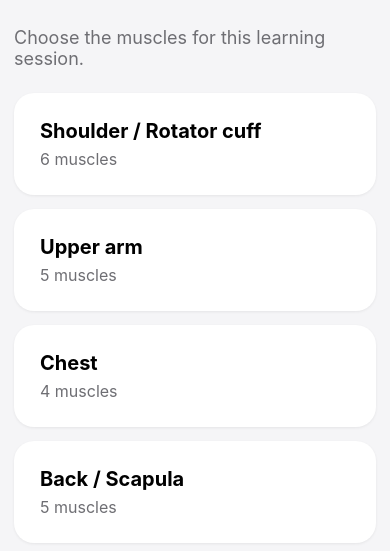
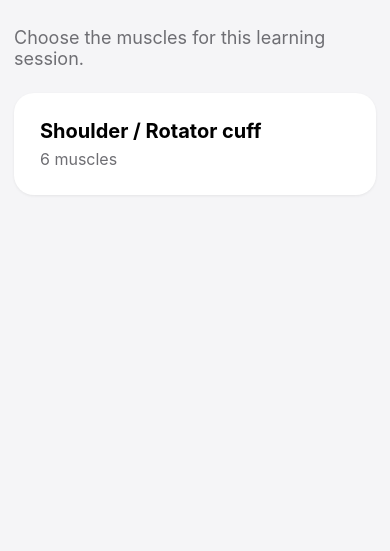
Before and after one commit to ChrisInDenmark/anatomy-trainer, a plain HTML site: page index.html in a window 390 px wide. Shown: the part 79-630 px from the top of the page. Drawn offline with Linux system fonts and the light colour scheme.

Commit message:
Add files via upload

```diff
--- a/app.js
+++ b/app.js
@@ -1,7 +1,72 @@
-let muscles=[],session=[],index=0;const $=s=>document.querySelector(s),$$=s=>[...document.querySelectorAll(s)];
-fetch('muscles.json').then(r=>r.json()).then(d=>{muscles=d;renderAreas()});
-function renderAreas(){const groups={};muscles.forEach(m=>(groups[m.region]??=[]).push(m));$('#areas').innerHTML=Object.entries(groups).map(([n,l])=>`<button class="area" data-area="${n}"><strong>${n}</strong><span>${l.length} muscles</span></button>`).join('');$$('.area').forEach(b=>b.onclick=()=>start(b.dataset.area))}
-function start(a){session=muscles.filter(m=>m.region===a);index=0;$('#areaScreen').classList.add('hidden');$('#studyScreen').classList.remove('hidden');$('#changeArea').classList.remove('hidden');$('#pageTitle').textContent='Flip cards';$('#areaName').textContent=a;show()}
-function show(){const m=session[index];$('#counter').textContent=`${index+1} / ${session.length}`;const img=$('#muscleImage'),fb=$('#imageFallback');fb.classList.add('hidden');img.classList.remove('hidden');img.src=m.localImage||m.image;img.alt='Muscle study image';img.onerror=()=>{img.classList.add('hidden');fb.classList.remove('hidden')};const v={name:m.name,origin:m.origin,insertion:m.insertion,action:m.action};$$('.fact').forEach((f,i)=>{f.classList.remove('revealed');f.classList.toggle('locked',i!==0);f.querySelector('.answer').textContent=v[f.dataset.key]||'—';const b=f.querySelector('.reveal');b.textContent='Reveal';b.classList.remove('done')});$('#previous').disabled=index===0}
-$$('.reveal').forEach(b=>b.onclick=()=>{const f=b.closest('.fact');if(f.classList.contains('revealed'))return;f.classList.add('revealed');b.textContent='Shown';b.classList.add('done');const n=f.nextElementSibling;if(n?.classList.contains('fact'))n.classList.remove('locked')});
-$('#next').onclick=()=>{index=(index+1)%session.length;show();window.scrollTo({top:0,behavior:'smooth'})};$('#previous').onclick=()=>{if(index>0){index--;show();window.scrollTo({top:0,behavior:'smooth'})}};$('#changeArea').onclick=()=>{$('#studyScreen').classList.add('hidden');$('#areaScreen').classList.remove('hidden');$('#changeArea').classList.add('hidden');$('#pageTitle').textContent='Choose an area'};
+let muscles=[],session=[],index=0,step=0;
+const $=s=>document.querySelector(s), $$=s=>[...document.querySelectorAll(s)];
+const steps=["name","origin","insertion","action"];
+const labels=["Reveal Name","Reveal Origin","Reveal Insertion","Reveal Action"];
+
+fetch("muscles.json").then(r=>r.json()).then(d=>{muscles=d;renderAreas()});
+
+function renderAreas(){
+  const groups={};
+  muscles.forEach(m=>(groups[m.region||"Shoulder / Rotator cuff"]??=[]).push(m));
+  $("#areas").innerHTML=Object.entries(groups).map(([n,l])=>
+    `<button class="area" data-area="${n}"><strong>${n}</strong><span>${l.length} muscles</span></button>`
+  ).join("");
+  $$(".area").forEach(b=>b.onclick=()=>start(b.dataset.area));
+}
+function start(area){
+  session=muscles.filter(m=>(m.region||"Shoulder / Rotator cuff")===area);
+  index=0; step=0;
+  $("#areaScreen").classList.add("hidden");
+  $("#studyScreen").classList.remove("hidden");
+  $("#changeArea").classList.remove("hidden");
+  $("#pageTitle").textContent="Flip cards";
+  $("#areaName").textContent=area;
+  show();
+}
+function show(){
+  step=0;
+  const m=session[index];
+  $("#counter").textContent=`${index+1} / ${session.length}`;
+  const img=$("#muscleImage"), fb=$("#imageFallback");
+  fb.classList.add("hidden"); img.classList.remove("hidden");
+  img.src=m.localImage||m.image;
+  img.alt="Muscle study image";
+  img.onerror=()=>{img.classList.add("hidden");fb.classList.remove("hidden")};
+
+  const values={name:m.name,origin:m.origin,insertion:m.insertion,action:m.action};
+  $$(".fact").forEach((f,i)=>{
+    f.classList.remove("revealed");
+    f.classList.toggle("locked",i!==0);
+    f.querySelector(".answer").textContent=values[f.dataset.key]||"—";
+  });
+  $("#previous").disabled=index===0;
+  $("#revealNext").textContent=labels[0];
+}
+$("#revealNext").onclick=()=>{
+  if(step<4){
+    const f=$(`.fact[data-key="${steps[step]}"]`);
+    f.classList.remove("locked");
+    f.classList.add("revealed");
+    step++;
+    if(step<4){
+      const next=$(`.fact[data-key="${steps[step]}"]`);
+      next.classList.remove("locked");
+      $("#revealNext").textContent=labels[step];
+    }else{
+      $("#revealNext").textContent="Next Muscle";
+    }
+  }else{
+    index=(index+1)%session.length;
+    show();
+    window.scrollTo({top:0,behavior:"smooth"});
+  }
+};
+$("#previous").onclick=()=>{
+  if(index>0){index--;show();window.scrollTo({top:0,behavior:"smooth"})}
+};
+$("#changeArea").onclick=()=>{
+  $("#studyScreen").classList.add("hidden");
+  $("#areaScreen").classList.remove("hidden");
+  $("#changeArea").classList.add("hidden");
+  $("#pageTitle").textContent="Choose an area";
+};
--- a/muscles.json
+++ b/muscles.json
@@ -10,9 +10,9 @@
     "view": "posterior",
     "x": 42,
     "y": 29,
-    "image": "images/supraspinatus.png",
+    "image": "https://upload.wikimedia.org/wikipedia/commons/e/e9/Supraspinatus.PNG",
     "imageSource": "Wikimedia Commons / Gray's Anatomy",
-    "localImage": "images/supraspinatus.png",
+    "localImage": "",
     "sourceFile": "Supraspinatus muscle back3.png"
   },
   {
@@ -26,9 +26,9 @@
     "view": "posterior",
     "x": 43,
     "y": 36,
-    "image": "images/infraspinatus.png",
+    "image": "https://upload.wikimedia.org/wikipedia/commons/2/2b/Gray_%E2%80%94_musculus_infraspinatus.png",
     "imageSource": "Wikimedia Commons / Gray's Anatomy",
-    "localImage": "images/infraspinatus.png",
+    "localImage": "",
     "sourceFile": "Infraspinatus muscle back2.png"
   },
   {
@@ -42,9 +42,9 @@
     "view": "posterior",
     "x": 45,
     "y": 42,
-    "image": "images/teres-minor.png",
+    "image": "https://upload.wikimedia.org/wikipedia/commons/6/6c/Gray_%E2%80%94_musculus_teres_minor.png",
     "imageSource": "Wikimedia Commons / Gray's Anatomy",
-    "localImage": "images/teres-minor.png",
+    "localImage": "",
     "sourceFile": "Teres minor muscle back.png"
   },
   {
@@ -58,9 +58,9 @@
     "view": "anterior",
     "x": 42,
     "y": 34,
-    "image": "images/subscapularis.png",
+    "image": "https://upload.wikimedia.org/wikipedia/commons/8/8e/Gray_%E2%80%94_musculus_subscapularis.png",
     "imageSource": "Wikimedia Commons / Gray's Anatomy",
-    "localImage": "images/subscapularis.png",
+    "localImage": "",
     "sourceFile": "Subscapularis muscle frontal.png"
   },
   {
@@ -74,106 +74,10 @@
     "view": "anterior",
     "x": 31,
     "y": 28,
-    "image": "images/deltoid.png",
+    "image": "https://upload.wikimedia.org/wikipedia/commons/3/39/Gray_%E2%80%94_deltoideus.png",
     "imageSource": "Wikimedia Commons / Gray's Anatomy",
-    "localImage": "images/deltoid.png",
+    "localImage": "",
     "sourceFile": "Deltoid muscle top.png"
-  },
-  {
-    "id": "biceps",
-    "name": "Biceps brachii",
-    "region": "Upper arm",
-    "origin": "Supraglenoid tubercle and coracoid process",
-    "insertion": "Radial tuberosity and bicipital aponeurosis",
-    "action": "Supinates forearm and flexes elbow",
-    "nerve": "Musculocutaneous nerve (C5–C6)",
-    "view": "anterior",
-    "x": 34,
-    "y": 45,
-    "image": "images/biceps.png",
-    "imageSource": "Wikimedia Commons / Gray's Anatomy",
-    "localImage": "images/biceps.png",
-    "sourceFile": "Biceps brachii muscle01.png"
-  },
-  {
-    "id": "brachialis",
-    "name": "Brachialis",
-    "region": "Upper arm",
-    "origin": "Distal half of anterior humerus",
-    "insertion": "Ulnar tuberosity and coronoid process",
-    "action": "Primary elbow flexor",
-    "nerve": "Musculocutaneous nerve; radial contribution",
-    "view": "anterior",
-    "x": 35,
-    "y": 53,
-    "image": "images/brachialis.png",
-    "imageSource": "Wikimedia Commons / Gray's Anatomy",
-    "localImage": "images/brachialis.png",
-    "sourceFile": "Brachialis muscle01.png"
-  },
-  {
-    "id": "coracobrachialis",
-    "name": "Coracobrachialis",
-    "region": "Upper arm",
-    "origin": "Coracoid process",
-    "insertion": "Middle medial humerus",
-    "action": "Flexes and adducts arm",
-    "nerve": "Musculocutaneous nerve (C5–C7)",
-    "view": "anterior",
-    "x": 41,
-    "y": 42,
-    "image": "images/coracobrachialis.png",
-    "imageSource": "Wikimedia Commons / Gray's Anatomy",
-    "localImage": "images/coracobrachialis.png",
-    "sourceFile": "Coracobrachialis muscle01.png"
-  },
-  {
-    "id": "triceps",
-    "name": "Triceps brachii",
-    "region": "Upper arm",
-    "origin": "Infraglenoid tubercle and posterior humerus",
-    "insertion": "Olecranon of ulna",
-    "action": "Extends elbow; long head assists arm extension/adduction",
-    "nerve": "Radial nerve (C6–C8)",
-    "view": "posterior",
-    "x": 35,
-    "y": 48,
-    "image": "images/triceps.png",
-    "imageSource": "Wikimedia Commons / Gray's Anatomy",
-    "localImage": "images/triceps.png",
-    "sourceFile": "Triceps brachii muscle07.png"
-  },
-  {
-    "id": "pectoralis-major",
-    "name": "Pectoralis major",
-    "region": "Chest",
-    "origin": "Clavicle, sternum and upper costal cartilages",
-    "insertion": "Lateral lip of intertubercular sulcus of humerus",
-    "action": "Adducts and internally rotates arm; assists flexion",
-    "nerve": "Lateral and medial pectoral nerves",
-    "view": "anterior",
-    "x": 45,
-    "y": 29,
-    "image": "images/pectoralis-major.png",
-    "imageSource": "Wikimedia Commons / Gray's Anatomy",
-    "localImage": "images/pectoralis-major.png",
-    "sourceFile": "Gray410.png"
-  },
-  {
-    "id": "latissimus-dorsi",
-    "name": "Latissimus dorsi",
-    "region": "Back / Scapula",
-    "origin": "Lower thoracic spine, thoracolumbar fascia, iliac crest",
-    "insertion": "Floor of intertubercular sulcus of humerus",
-    "action": "Extends, adducts and internally rotates arm",
-    "nerve": "Thoracodorsal nerve (C6–C8)",
-    "view": "posterior",
-    "x": 46,
-    "y": 52,
-    "image": "images/latissimus-dorsi.png",
-    "imageSource": "Wikimedia Commons / Gray's Anatomy",
-    "localImage": "images/latissimus-dorsi.png",
-    "sourceFile": "Latissimus dorsi muscle back2.png"
   },
   {
     "id": "teres-major",
@@ -186,137 +90,9 @@
     "view": "posterior",
     "x": 45,
     "y": 45,
-    "image": "images/teres-major.png",
+    "image": "https://upload.wikimedia.org/wikipedia/commons/c/c2/Gray_%E2%80%94_musculus_teres_major.png",
     "imageSource": "Wikimedia Commons / Gray's Anatomy",
-    "localImage": "images/teres-major.png",
+    "localImage": "",
     "sourceFile": "Teres major muscle back.png"
-  },
-  {
-    "id": "serratus-anterior",
-    "name": "Serratus anterior",
-    "region": "Chest",
-    "origin": "External surfaces of ribs 1–8",
-    "insertion": "Anterior medial border of scapula",
-    "action": "Protracts and upwardly rotates scapula; holds it to thorax",
-    "nerve": "Long thoracic nerve (C5–C7)",
-    "view": "anterior",
-    "x": 50,
-    "y": 42,
-    "image": "images/serratus-anterior.png",
-    "imageSource": "Wikimedia Commons / Gray's Anatomy",
-    "localImage": "images/serratus-anterior.png",
-    "sourceFile": "Serratus anterior muscles top.png"
-  },
-  {
-    "id": "trapezius",
-    "name": "Trapezius",
-    "region": "Back / Scapula",
-    "origin": "Occiput, nuchal ligament, C7–T12 spinous processes",
-    "insertion": "Clavicle, acromion and spine of scapula",
-    "action": "Elevates, retracts, depresses and upwardly rotates scapula",
-    "nerve": "Spinal accessory nerve (CN XI); C3–C4 proprioception",
-    "view": "posterior",
-    "x": 50,
-    "y": 24,
-    "image": "images/trapezius.svg",
-    "imageSource": "Wikimedia Commons / Gray's Anatomy",
-    "localImage": "images/trapezius.svg",
-    "sourceFile": "Trapezius muscle.svg"
-  },
-  {
-    "id": "rhomboid-major",
-    "name": "Rhomboid major",
-    "region": "Back / Scapula",
-    "origin": "T2–T5 spinous processes",
-    "insertion": "Medial border of scapula below spine",
-    "action": "Retracts and downwardly rotates scapula",
-    "nerve": "Dorsal scapular nerve (C4–C5)",
-    "view": "posterior",
-    "x": 48,
-    "y": 36,
-    "image": "images/rhomboid-major.png",
-    "imageSource": "Wikimedia Commons / Gray's Anatomy",
-    "localImage": "images/rhomboid-major.png",
-    "sourceFile": "Rhomboid major muscle back.png"
-  },
-  {
-    "id": "rhomboid-minor",
-    "name": "Rhomboid minor",
-    "region": "Back / Scapula",
-    "origin": "Nuchal ligament and C7–T1 spinous processes",
-    "insertion": "Medial end of scapular spine",
-    "action": "Retracts and downwardly rotates scapula",
-    "nerve": "Dorsal scapular nerve (C4–C5)",
-    "view": "posterior",
-    "x": 48,
-    "y": 32,
-    "image": "images/rhomboid-minor.png",
-    "imageSource": "Wikimedia Commons / Gray's Anatomy",
-    "localImage": "images/rhomboid-minor.png",
-    "sourceFile": "Rhomboid minor muscle back.png"
-  },
-  {
-    "id": "levator-scapulae",
-    "name": "Levator scapulae",
-    "region": "Back / Scapula",
-    "origin": "Transverse processes C1–C4",
-    "insertion": "Superior medial border of scapula",
-    "action": "Elevates and downwardly rotates scapula",
-    "nerve": "Dorsal scapular nerve and C3–C4",
-    "view": "posterior",
-    "x": 45,
-    "y": 23,
-    "image": "images/levator-scapulae.png",
-    "imageSource": "Wikimedia Commons / Gray's Anatomy",
-    "localImage": "images/levator-scapulae.png",
-    "sourceFile": "Levator scapulae muscle back.png"
-  },
-  {
-    "id": "pectoralis-minor",
-    "name": "Pectoralis minor",
-    "region": "Chest",
-    "origin": "Ribs 3–5",
-    "insertion": "Coracoid process",
-    "action": "Stabilizes scapula by drawing it anteriorly/inferiorly",
-    "nerve": "Medial pectoral nerve (C8–T1)",
-    "view": "anterior",
-    "x": 44,
-    "y": 34,
-    "image": "images/pectoralis-minor.png",
-    "imageSource": "Wikimedia Commons / Gray's Anatomy",
-    "localImage": "images/pectoralis-minor.png",
-    "sourceFile": "Pectoralis minor muscle and shoulder blade.png"
-  },
-  {
-    "id": "subclavius",
-    "name": "Subclavius",
-    "region": "Chest",
-    "origin": "First rib and costal cartilage",
-    "insertion": "Inferior surface of middle clavicle",
-    "action": "Anchors and depresses clavicle",
-    "nerve": "Nerve to subclavius (C5–C6)",
-    "view": "anterior",
-    "x": 46,
-    "y": 23,
-    "image": "images/subclavius.png",
-    "imageSource": "Wikimedia Commons / Gray's Anatomy",
-    "localImage": "images/subclavius.png",
-    "sourceFile": "Subclavius muscle frontal.png"
-  },
-  {
-    "id": "anconeus",
-    "name": "Anconeus",
-    "region": "Upper arm",
-    "origin": "Lateral epicondyle of humerus",
-    "insertion": "Lateral olecranon and proximal posterior ulna",
-    "action": "Assists elbow extension and stabilizes elbow",
-    "nerve": "Radial nerve (C7–T1)",
-    "view": "posterior",
-    "x": 34,
-    "y": 62,
-    "image": "images/anconeus.png",
-    "imageSource": "Wikimedia Commons / Gray's Anatomy",
-    "localImage": "images/anconeus.png",
-    "sourceFile": "Gray — musculus anconeus.png"
   }
 ]
```
Also changed, not shown: index.html (+5 -5 lines), style.css (+9 -0 lines), 1 other file.
